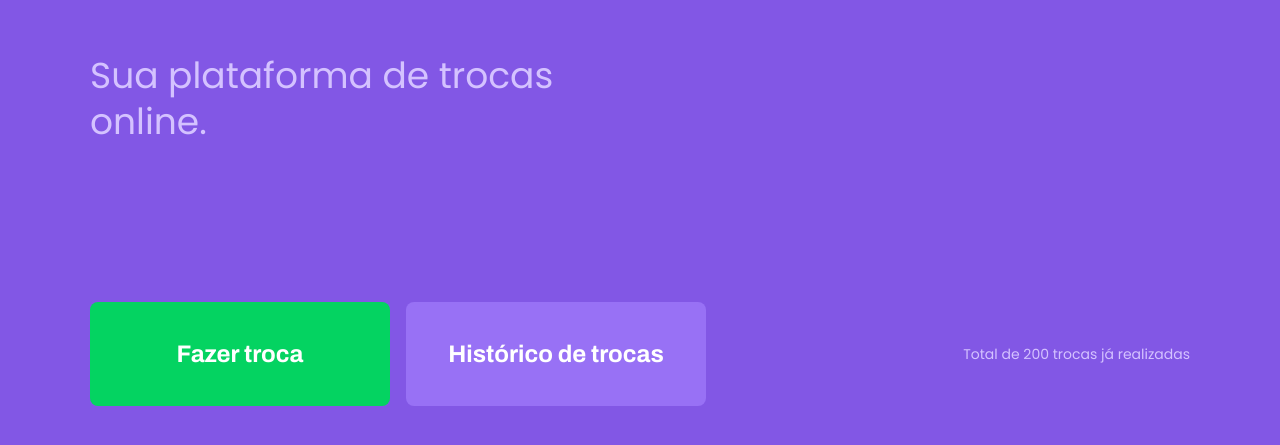
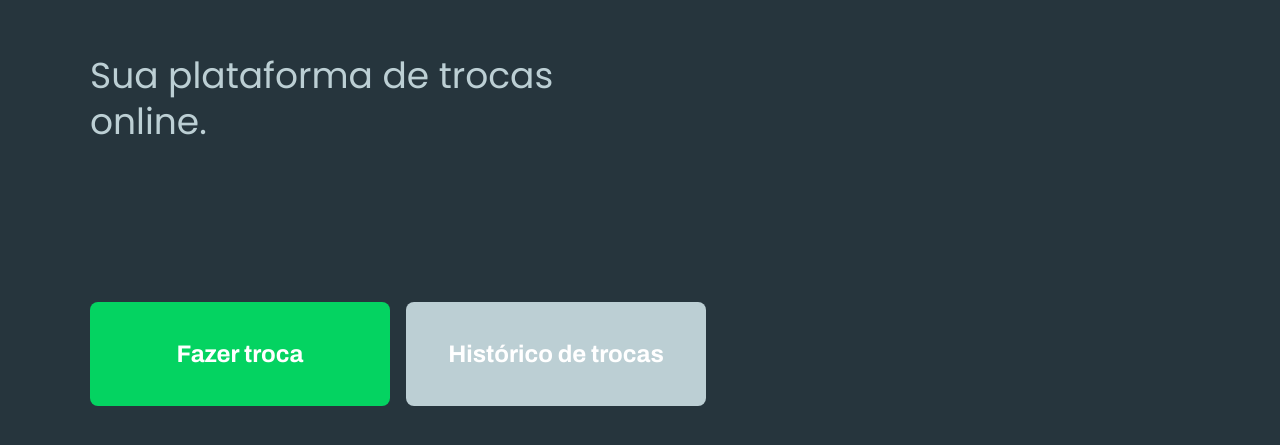
Before and after one commit to carolinaferreira/poketrader-app, a React (Create React App) app: page / in a window 1280 px wide. Shown: the part 221-666 px from the top of the page. Built offline with nearby package versions, Linux system fonts and the light colour scheme.

Commit message:
Adjust color scheme and removed total trades from landing page

```diff
--- a/src/assets/styles/global.css
+++ b/src/assets/styles/global.css
@@ -1,15 +1,15 @@
 :root{
   font-size: 60%;
   --color-background: #F0F0F7;
-  --color-primary-lighter: #9871F5;
-  --color-primary-light: #916BEA;
-  --color-primary: #8257E5;
-  --color-primary-dark: #774DD6;
-  --color-primary-darker: #6842C2;
+  --color-primary-lighter: #bccfd4;
+  --color-primary-light: #94afae;
+  --color-primary: #26353d;
+  --color-primary-dark: #26353d;
+  --color-primary-darker: #26353d;
   --color-secondary: #04D361;
   --color-secondary-dark: #04BF58;
   --color-title-in-primary: #FFFFFF;
-  --color-text-in-primary: #D4C2FF;
+  --color-text-in-primary: #bccfd4;
   --color-text-title: #32264D;
   --color-text-complement: #9C98A6;
   --color-text-base: #6A6180;
--- a/src/pages/Landing/index.tsx
+++ b/src/pages/Landing/index.tsx
@@ -17,9 +17,6 @@ function Landing(){
             Histórico de trocas
           </Link>
         </div>
-        <span className="total-trades">
-          Total de 200 trocas já realizadas
-        </span>
       </div>
     </div>
   )
--- a/src/pages/Landing/styles.css
+++ b/src/pages/Landing/styles.css
@@ -8,14 +8,6 @@
 
     color: var(--color-text-in-primary);
     background: var(--color-primary);
-}
-
-.logo-container img{
-    height: 10rem;
-}
-
-.hero-image{
-    width: 100%;
 }
 
 .logo-container{
@@ -78,17 +70,6 @@
     margin-right: 2.4rem;
 }
 
-.total-trades {
-    font-size: 1.4rem;
-    display: flex;
-    align-items: center;
-    justify-content: center;
-}
-
-.total-trades img{
-    margin-right: 0.8rem;
-}
-
 @media (min-width:1100px){
     #page-landing-content{
         max-width: 1100px;
@@ -112,15 +93,6 @@
         font-size: 3.6rem;
     }
 
-    .logo-container img{
-        height: 100%;
-    }
-
-    .hero-image{
-        grid-area: hero;
-        justify-self: end;
-    }
-
     .buttons-container{
         grid-area: buttons;
         justify-content: flex-start;
```
